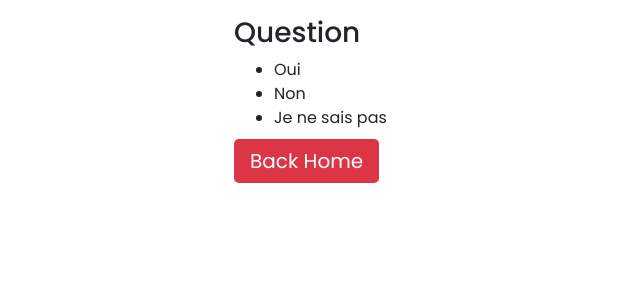
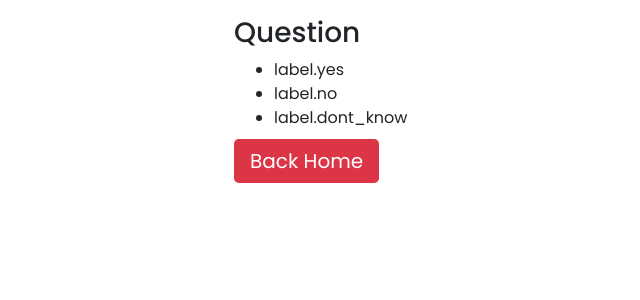
Before and after one commit to Puillet/Pokinator, a Symfony app: template templates/game/index.html.twig in a window 1280 px wide. Shown: the top 300 px of the page, without its empty margins (21-661 px from the left). Run offline with Twig, Linux system fonts and the light colour scheme; the template is opened without the code that fills it, so the values that code supplies are empty; some libraries are stand-ins or nearby versions.

Commit message:
feature: add first translations

```diff
--- a/templates/game/index.html.twig
+++ b/templates/game/index.html.twig
@@ -4,9 +4,9 @@
     <div class="container">
         <h3>Question</h3>
         <ul>
-            <li>Oui</li>
-            <li>Non</li>
-            <li>Je ne sais pas</li>
+            <li>{{ 'label.yes' | trans}}</li>
+            <li>{{ 'label.no' | trans}}</li>
+            <li>{{ 'label.dont_know' | trans}}</li>
         </ul>
     </div>
 
--- /dev/null
+++ b/translations/messages.fr.yaml
@@ -0,0 +1,4 @@
+label:
+  yes: 'Oui'
+  no: 'Non'
+  dont_know: 'Je ne sais pas'
```
